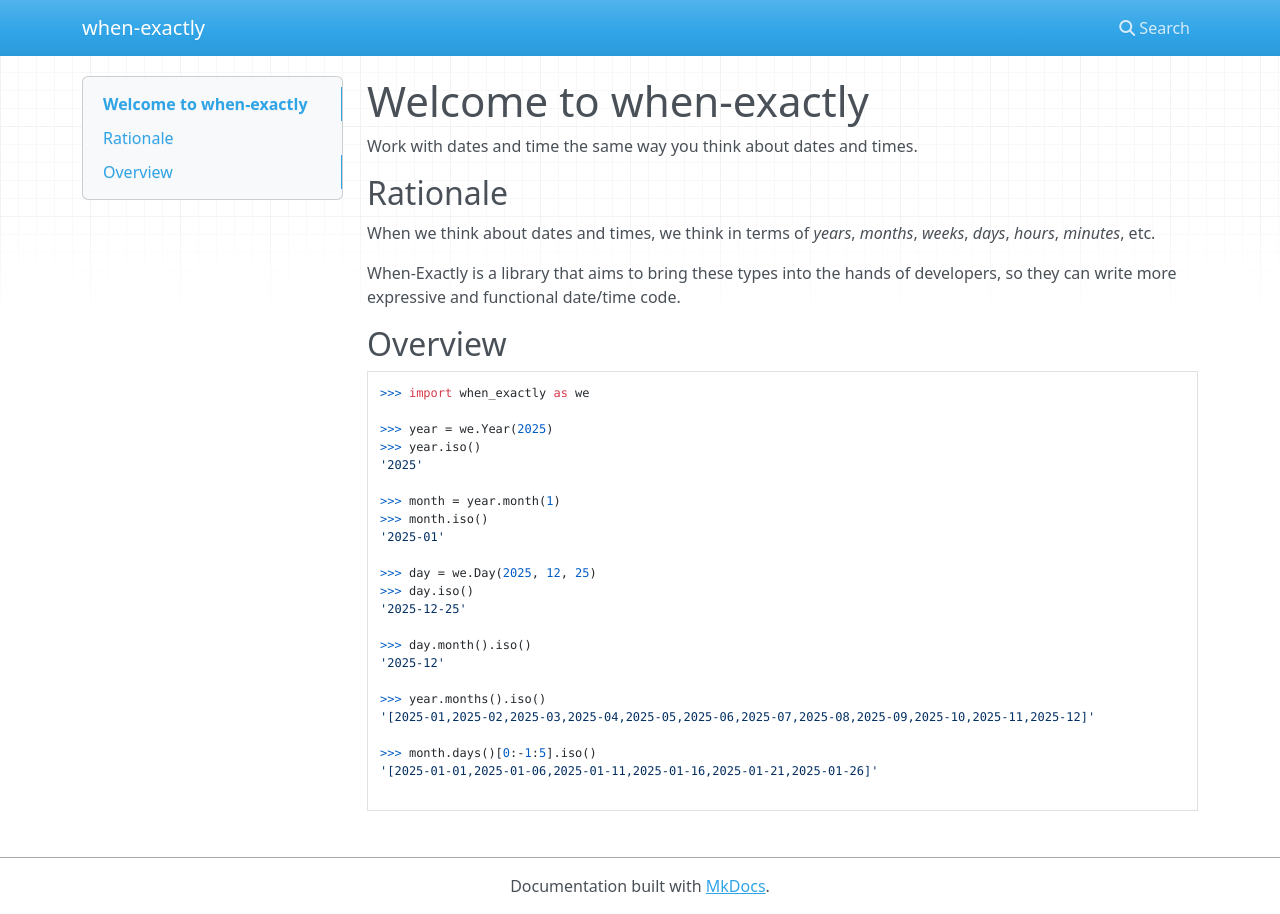
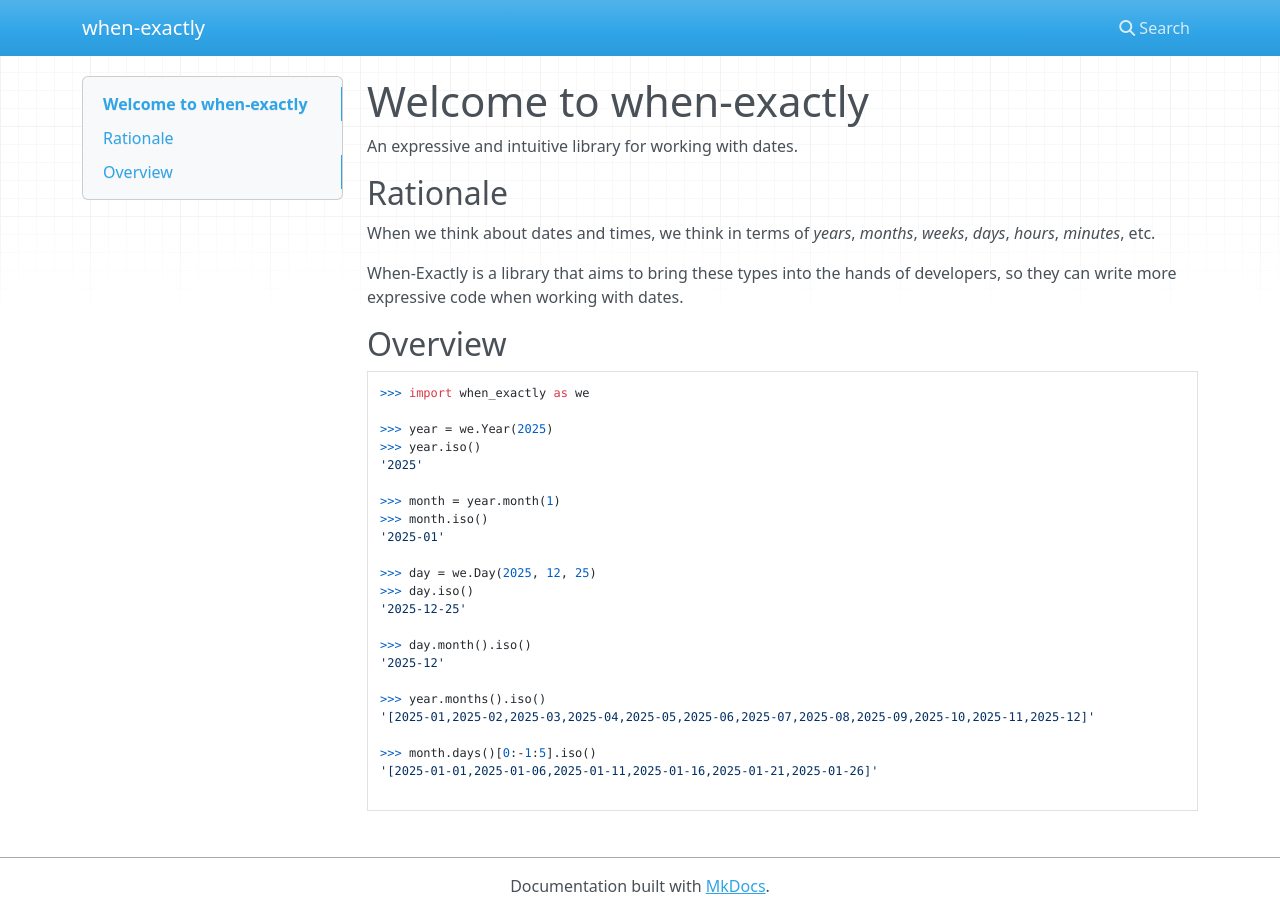
Before and after one commit to nicobako/when-exactly, an MkDocs documentation site: the page built from docs/index.md, in a window 1280 px wide. Built offline with MkDocs 1.6.1, drawn with Linux system fonts in a browser that asks for light colours; nearby versions of some CDN libraries.

Commit message:
updated docs a bit:

```diff
--- a/docs/index.md
+++ b/docs/index.md
@@ -1,13 +1,13 @@
 # Welcome to when-exactly
 
-Work with dates and time the same way you think about dates and times.
+An expressive and intuitive library for working with dates.
 
 ## Rationale
 
 When we think about dates and times, we think in terms of _years_, _months_, _weeks_, _days_, _hours_, _minutes_, etc.
 
 When-Exactly is a library that aims to bring these types into the hands of developers,
-so they can write more expressive and functional date/time code.
+so they can write more expressive code when working with dates.
 
 ## Overview
 
```
